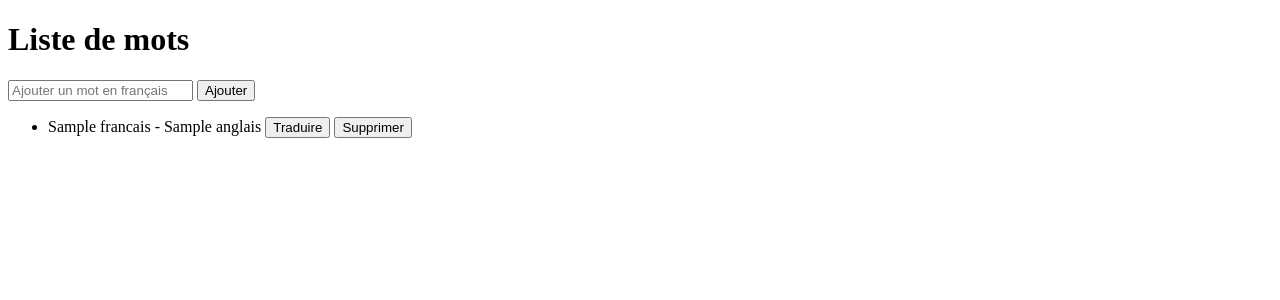
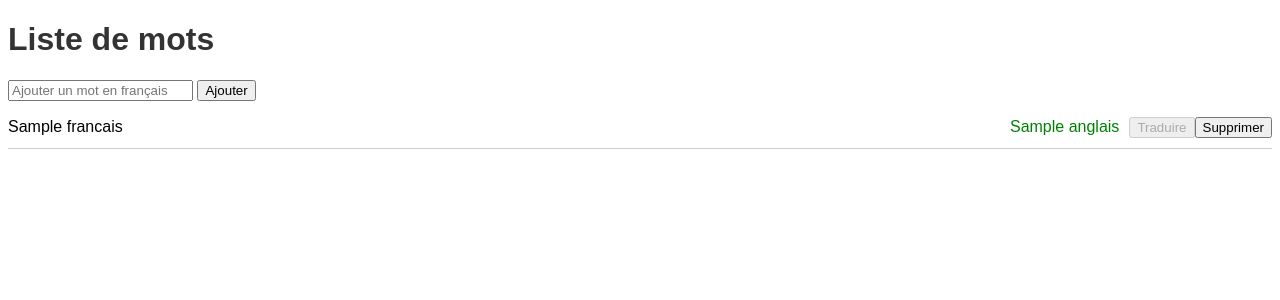
Before and after one commit to altinhajda/TP-Gestion-des-donnees, a Flask app: template templates/index.html in a window 1280 px wide. Shown: the top 300 px of the page. Run offline with Flask 3, Linux system fonts and the light colour scheme; the template is opened without the code that fills it: most values are stand-ins (such as "Sample title", 1, 10 or a date in 2020).

Commit message:
Updating index.html

```diff
--- a/templates/index.html
+++ b/templates/index.html
@@ -3,6 +3,41 @@
 
 <head>
     <title>Vocabulaire</title>
+    <style>
+        body {
+            font-family: Arial, sans-serif;
+        }
+
+        h1 {
+            color: #333;
+        }
+
+        ul {
+            list-style-type: none;
+            padding: 0;
+        }
+
+        li {
+            margin-bottom: 10px;
+            border-bottom: 1px solid #ccc;
+            padding-bottom: 10px;
+            display: flex;
+            justify-content: space-between;
+            align-items: center;
+        }
+
+        .mot {
+            flex: 1;
+        }
+
+        .traduire-btn {
+            margin-left: 10px;
+        }
+
+        .traduit {
+            color: green;
+        }
+    </style>
 </head>
 
 <body>
@@ -14,10 +49,12 @@
     <ul>
         {% for mot in mots %}
         <li>
-            {{ mot.Francais }} - {{ mot.Anglais or 'Pas encore traduit' }}
+            <span class="mot">{{ mot.Francais }}</span>
+            <span class="traduction{% if mot.Anglais %} traduit{% endif %}">{{ mot.Anglais or 'Pas encore traduit'
+                }}</span>
             <form action="/translate" method="post" style="display: inline;">
                 <input type="hidden" name="id" value="{{ mot.ID }}">
-                <button type="submit">Traduire</button>
+                <button type="submit" class="traduire-btn" {% if mot.Anglais %} disabled{% endif %}>Traduire</button>
             </form>
             <form action="/delete" method="post" style="display: inline;">
                 <input type="hidden" name="id" value="{{ mot.ID }}">
```
